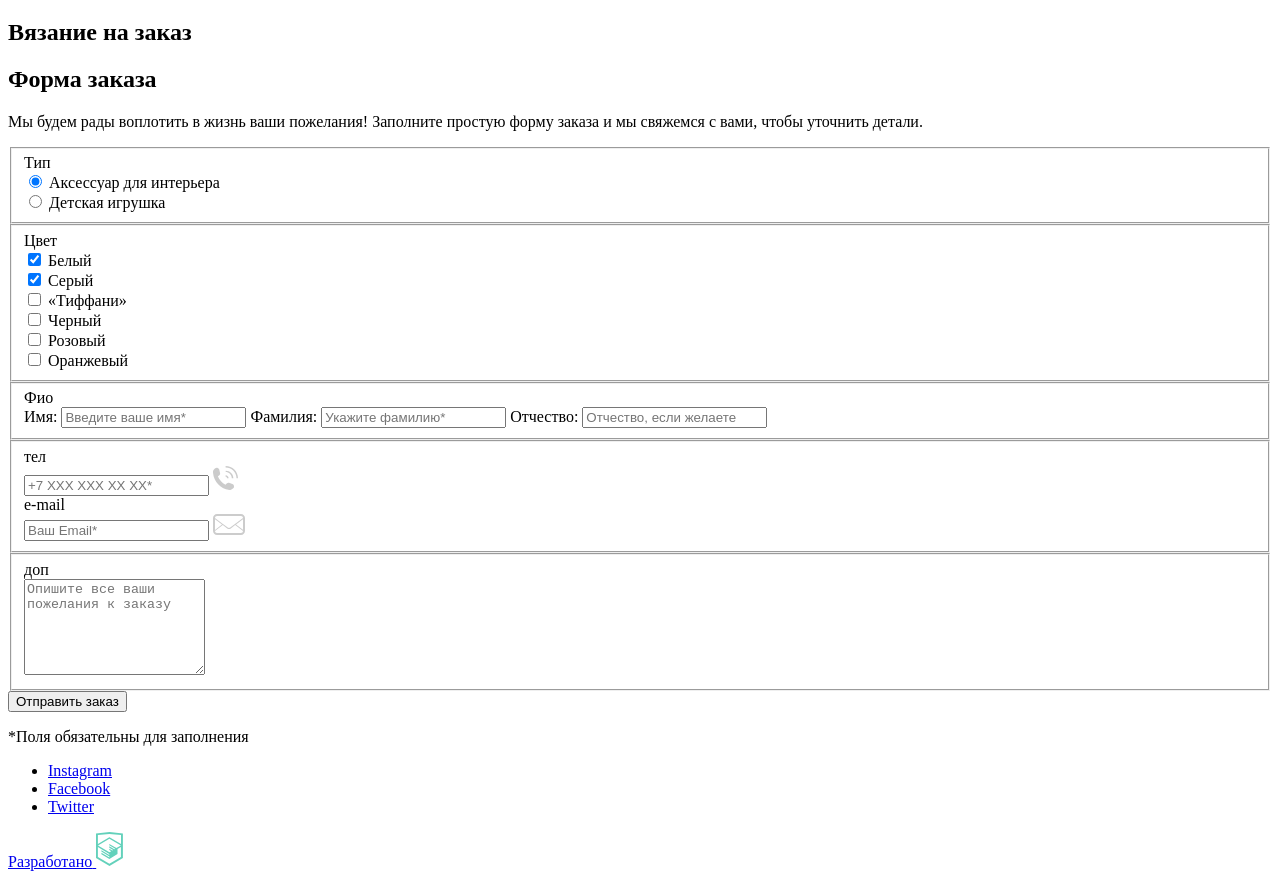
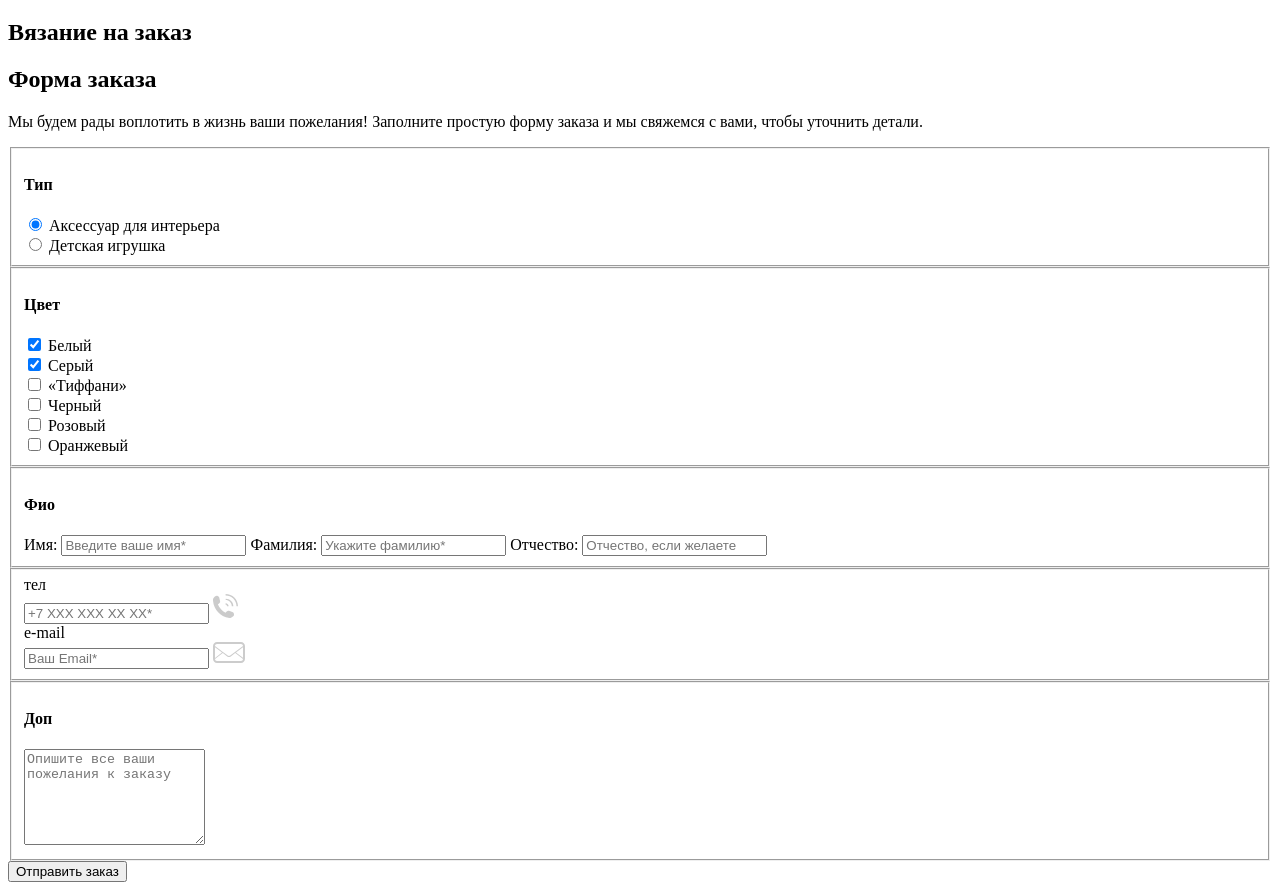
Before and after one commit to AndreiKavalenka/428409-mishka-23, a website: page source/form.html in a window 1280 px wide. Shown: the part 212-1097 px from the top of the page. Drawn offline with Linux system fonts and the light colour scheme.

Commit message:
Исправления заголовков

```diff
--- a/source/form.html
+++ b/source/form.html
@@ -63,7 +63,7 @@
         <fieldset class="form__data">
           <div class="form__wrapper">
             <div class="form__title">
-              <span>Тип</span>
+              <h4>Тип</h4>
             </div>
 
             <div class="form__group">
@@ -82,7 +82,7 @@
         <fieldset class="form__data">
           <div class="form__wrapper">
             <div class="form__title">
-              <span>Цвет</span>
+              <h4>Цвет</h4>
             </div>
             <div class="form__group">
               <div>
@@ -116,7 +116,7 @@
         <fieldset class="form__data">
           <div class="form__wrapper">
             <div class="form__title">
-              <span>Фио</span>
+              <h4>Фио</h4>
             </div>
             <div class="form__group">
               <label for="first-name">Имя:</label>
@@ -172,7 +172,7 @@
         <fieldset class="form__data">
           <div class="form__wrapper">
             <div class="form__title">
-              <span>доп</span>
+              <h4>Доп</h4>
             </div>
             <div class="form__group">
               <textarea name="comment" rows="6" placeholder="Опишите все ваши пожелания к заказу"></textarea>
```
